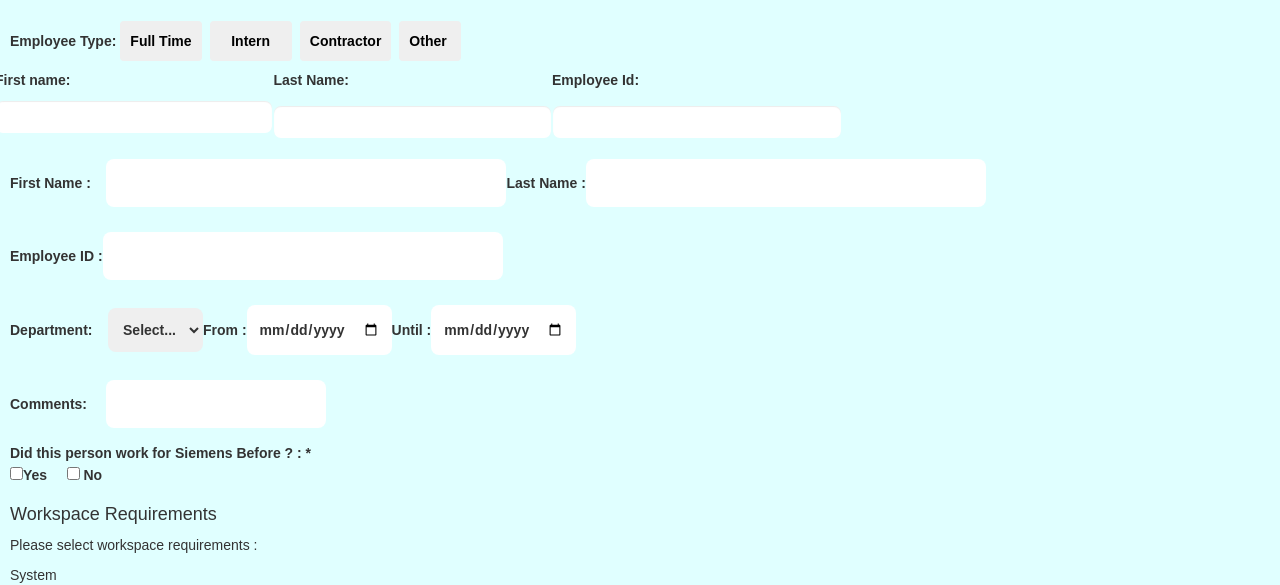
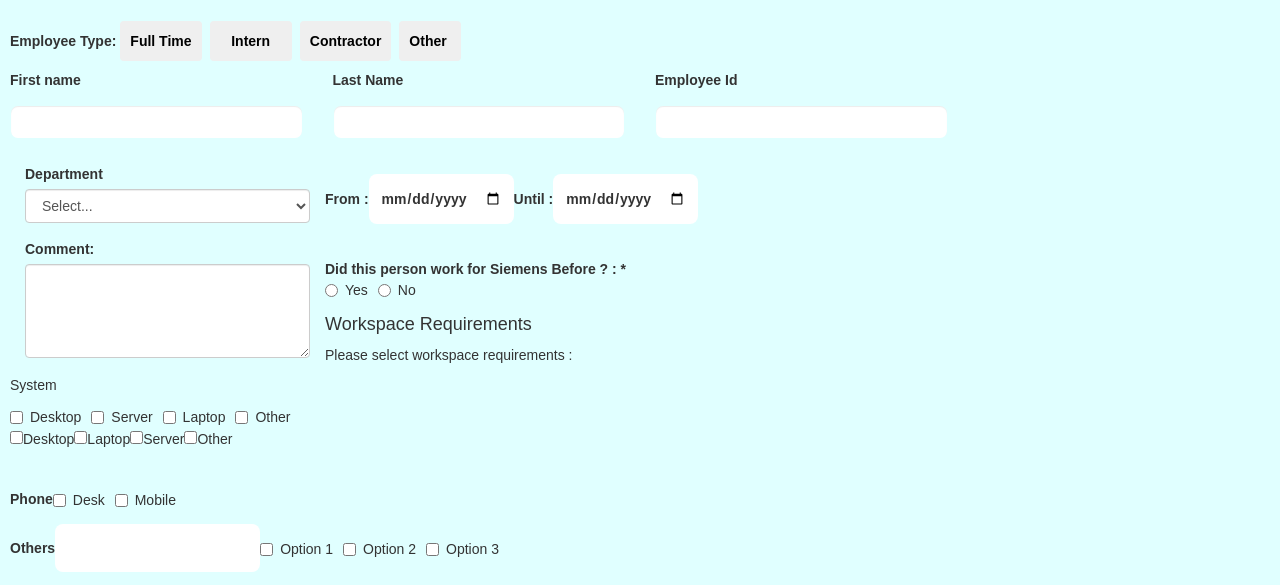
Before and after one commit to SoumyaKB96/Forms, a React (Create React App) app: page / in a window 1280 px wide. Shown: the part 246-831 px from the top of the page. Built offline with nearby package versions, Linux system fonts and the light colour scheme.

Commit message:
new fields

```diff
--- a/src/App.js
+++ b/src/App.js
@@ -2,10 +2,13 @@ import "./styles.css";
 
 import EmpFrom from "./EmpForm";
 
+import Tryout from "./formtry";
+
 export default function App() {
   return (
     <div className="App">
-      <EmpFrom />
+      <EmpFrom
+       />
     </div>
   );
 }
--- a/src/EmpForm.js
+++ b/src/EmpForm.js
@@ -25,16 +25,16 @@ export default class EmpFrom extends React.Component {
 
       isHistory: false,
       purchaseRequest: "",
-      system: ""
+      system: "",
     };
   }
 
   imageSelectionHandle = (event) => {
     this.setState({
-      selectedImage: URL.createObjectURL(event.target.files[0])
+      selectedImage: URL.createObjectURL(event.target.files[0]),
     });
   };
-  imageUploadHandle = () => { };
+  imageUploadHandle = () => {};
 
   requestTypeHandle = (event) => {
     if (event.target.value === "Transfer  ") {
@@ -194,11 +194,16 @@ export default class EmpFrom extends React.Component {
 
           <div class="form-group row">
             <div class="col-xs">
-                <label >Request ID:</label>
-                <input type="text" class="form-control " id="pwd" name="lname" onChange={(e) => this.setState({ requestId: e.target.value })} />
+              <label>Request ID:</label>
+              <input
+                type="text"
+                class="form-control "
+                id="pwd"
+                name="lname"
+                onChange={(e) => this.setState({ requestId: e.target.value })}
+              />
             </div>
           </div>
-
 
           <div className="Request">
             <label>
@@ -258,87 +263,55 @@ export default class EmpFrom extends React.Component {
           {empTypeOption}
           <br />
 
-
-
-            <div class="form-group-inline row">
-
-            <div class="col-xs">
-                <label >First name:
-                <input type="text" class="form-control " id="pwd" name="lname" onChange={(e) => this.setState({ requestId: e.target.value })} />
-                </label>
-              </div>
-
-
-              <div class="col-xs">
-                <label for="pwd">Last Name:</label>
-                <input type="text" class="form-control" id="pwd" name="lname" />
-              </div>
-
-              <div class="col-xs">
-                <label for="pwd">  Employee Id:</label>
-                <input type="text" class="form-control" id="pwd" name="empId" />
-              </div>
-
-
-
-              </div>
-
-
-
-
-                <div className="Names">
-                  <label>
-                    First Name :&nbsp;&nbsp;&nbsp;&nbsp;
+          <div class="form-group row">
+            <div class="col-xs-3">
+              <label for="ex1">First name</label>
               <input
+                class="form-control"
+                id="fname"
                 type="text"
                 name="fname"
-                      size="40"
                 onChange={this.valueHandle}
               />
-                  </label>
-
-                  <label>
-                    Last Name :
+            </div>
+            <div class="col-xs-3">
+              <label for="ex2">Last Name</label>
               <input
+                class="form-control"
+                id="lname"
                 type="text"
                 name="lname"
-                      size="40"
                 onChange={this.valueHandle}
               />
-                  </label>
-
-                  <label>
-                    Employee ID :
+            </div>
+            <div class="col-xs-3">
+              <label>Employee Id</label>
               <input
+                class="form-control"
                 type="text"
                 name="empId"
-                      size="40"
                 onChange={this.valueHandle}
               />
-                  </label>
-                  <br />
+            </div>
           </div>
 
           <div className="Dates">
-                  <label>
-                    Department:&nbsp;&nbsp;&nbsp;&nbsp;
-                <select width="20px">
+            <div class="form-group col-sm-3">
+              <label for="sel1">Department </label>
+              <select class="form-control" id="sel1">
               <option selected value="None">
                   Select...
                 </option>
-                      <option value="1">1</option>
-                      <option value="2">2</option>
-                      <option value="2">3</option>
+                <option>1</option>
+                <option>2</option>
+                <option>3</option>
+                <option>4</option>
               </select>
-                  </label>
+            </div>
 
             <label>
               From :
-                <input
-                      type="date"
-                      name="startDate"
-                      onChange={this.valueHandle}
-                    />
+              <input type="date" name="startDate" onChange={this.valueHandle} />
             </label>
             <label>
               Until :
@@ -346,25 +319,31 @@ export default class EmpFrom extends React.Component {
             </label>
             <br />
           </div>
-                <label>
-                  Comments:&nbsp;&nbsp;&nbsp;&nbsp;&nbsp;
-              <input type="text" name="Comment1" onChange={this.valueHandle} />
-                </label>
+          <div class="form-group col-xs-3">
+  <label for="comment">Comment:</label>
+  <textarea class="form-control" rows="4" id="comment"></textarea>
+</div>
 
           <br />
 
           <label>
             Did this person work for Siemens Before ? : *<br />
+            <label class="radio-inline">
               <input
-                  type="checkbox"
+                type="radio"
+                name="optradio"
                 onClick={(e) => this.setState({ isHistory: true })}
               />
-                <label>Yes</label>&nbsp;&nbsp;&nbsp;&nbsp;&nbsp;
+              Yes
+            </label>
+            <label class="radio-inline">
               <input
-                  type="checkbox"
+                type="radio"
+                name="optradio"
                 onClick={(e) => this.setState({ isHistory: false })}
-                />{" "}
-                <label>No</label>
+              />
+              No
+            </label>
             {history}
           </label>
 
@@ -372,6 +351,24 @@ export default class EmpFrom extends React.Component {
           <div className="Workspace">
             <p>Please select workspace requirements :</p>
             <p>System </p>
+
+            <label class="checkbox-inline">
+              <input type="checkbox" value="" />
+              Desktop
+            </label>
+            <label class="checkbox-inline">
+              <input type="checkbox" value="" />
+              Server
+            </label>
+            <label class="checkbox-inline">
+              <input type="checkbox" value="" />
+              Laptop
+            </label>
+            <label class="checkbox-inline">
+              <input type="checkbox" value="" />
+              Other
+            </label>
+
             <div className="system">
               <input
                 type="checkbox"
@@ -399,23 +396,31 @@ export default class EmpFrom extends React.Component {
             <br />
             <br />
             <label>Phone </label>
-                <br />
-                <div className="Phone">
-                  <input type="checkbox" />
+
+            <label class="checkbox-inline">
+              <input type="checkbox" value="" />
               Desk
-              <input type="checkbox" />
+            </label>
+            <label class="checkbox-inline">
+              <input type="checkbox" value="" />
               Mobile
-              <br />
-                  <br />
-                </div>
+            </label>
           </div>
           <label>Others </label>
           <input type="text" name="PhoneOthers" />
 
-              <label class="checkbox-inline"><input type="checkbox" value="" />Option 1</label>
-<label class="checkbox-inline"><input type="checkbox" value="" />Option 2</label>
-<label class="checkbox-inline"><input type="checkbox" value="" />Option 3</label>
-
+          <label class="checkbox-inline">
+            <input type="checkbox" value="" />
+            Option 1
+          </label>
+          <label class="checkbox-inline">
+            <input type="checkbox" value="" />
+            Option 2
+          </label>
+          <label class="checkbox-inline">
+            <input type="checkbox" value="" />
+            Option 3
+          </label>
 
           <h4 className="headings"> Building Access</h4>
           <div className="Building">
--- a/src/styles.css
+++ b/src/styles.css
@@ -21,12 +21,7 @@ select {
   float: right;
 }
 
-.b1,
-.b2,
-.b3,
-.b4,
-.b5,
-button,
+
 input[type="button"] {
   border: none;
   color: black;
@@ -42,21 +37,8 @@ input[type="button"] {
   transition-duration: 0.4s;
 }
 
-input[type="button"]:active {
-  color: white; /* Text color */
-  background-color: lightblue; /* Remove background color */
-  z-index: 1;
-}
 
-button:click {
-  color: lightblue;
-  background-color: lightblue;
-}
-button:active,
-input[type="button"]:checked {
-  background-color: darkblue;
-  color: white;
-}
+
 .headings {
   text-decoration: bold;
 }
```
Lines whose indentation alone changed are shown as unchanged.
